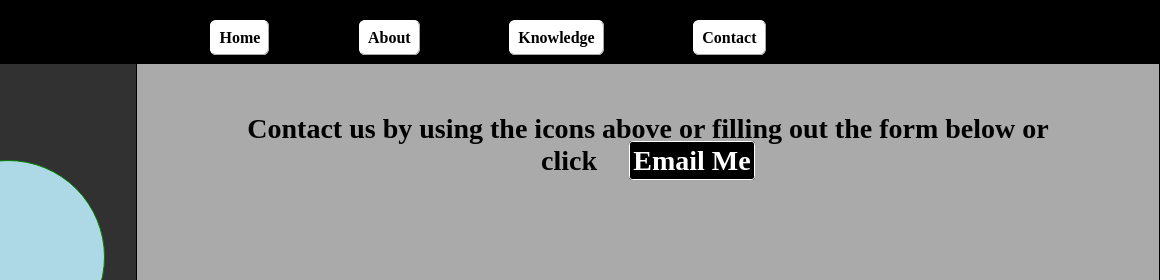
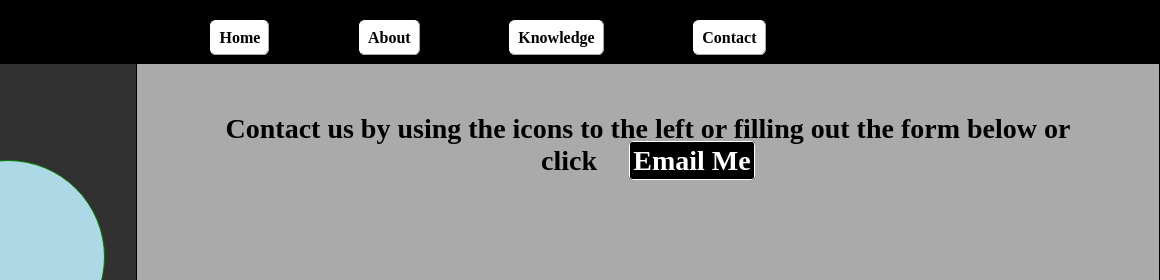
Before and after one commit to Hazey8709/Project-Profile, a website: page html/contact.html in a window 1280 px wide. Shown: the top 280 px of the page, 120-1280 px from the left. Drawn offline with Linux system fonts and the light colour scheme.

Commit message:
update contact page

```diff
--- a/css/contact.css
+++ b/css/contact.css
@@ -184,6 +184,11 @@ body {
     border: 0.1rem solid black;
     background-color: white;
     color: black;
+}
+
+/*! (M)     Special Settings       */
+.spanLaptop {
+    display: none;
 }
 
 /** (M)      Contact  Form          */
@@ -595,10 +600,6 @@ body {
         /* margin-top: 0.1rem; */
     }
 
-    /* #detailsInput:hover {
-        border: 0.1rem outset black;
-    } */
-
     #submitBtn {
         display: block;
         /* border: 0.1rem outset black; */
@@ -657,4 +658,13 @@ body {
         /* list-style-type: upper-roman; */
         font-size: 18px;
     }
+
+    /*! (L)   Special Settings */
+    .spanMobile {
+        display: none;
+    }
+
+    .spanLaptop {
+        display: inline;
+    }
 }
--- a/html/contact.html
+++ b/html/contact.html
@@ -88,8 +88,10 @@
         <main id="main_Cont">
             <section class="pageTitle_Cont">
                 <h3>
-                    Contact us by using the icons above or filling out the form
-                    below or click<a
+                    Contact us by using the icons<span class="spanMobile">
+                        above</span
+                    ><span class="spanLaptop"> to the left</span> or filling out
+                    the form below or click<a
                         href="mailto:questions@noobiej.tech"
                         title="Click to email us!"
                         >Email Me</a
@@ -276,8 +278,6 @@
                 </button>
             </form>
             <br />
-
-
         </main>
         <script src="../js/contact.js"></script>
     </body>
```
Also changed, not shown: css/siteIndex.css (+15 -6 lines).
